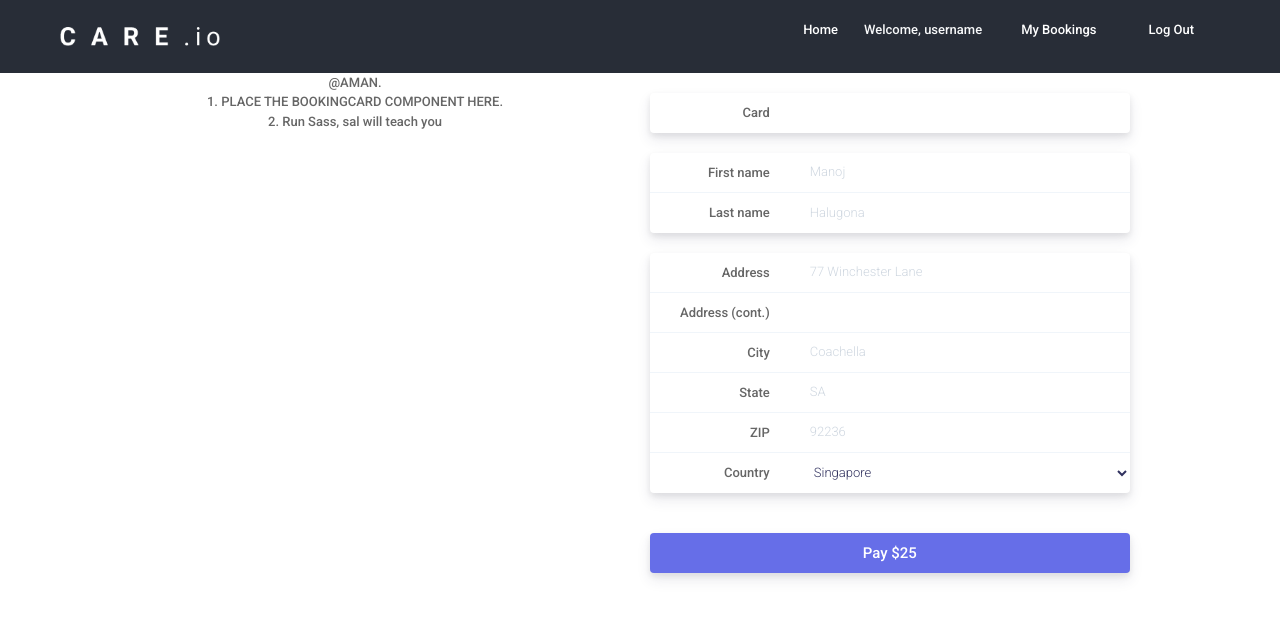
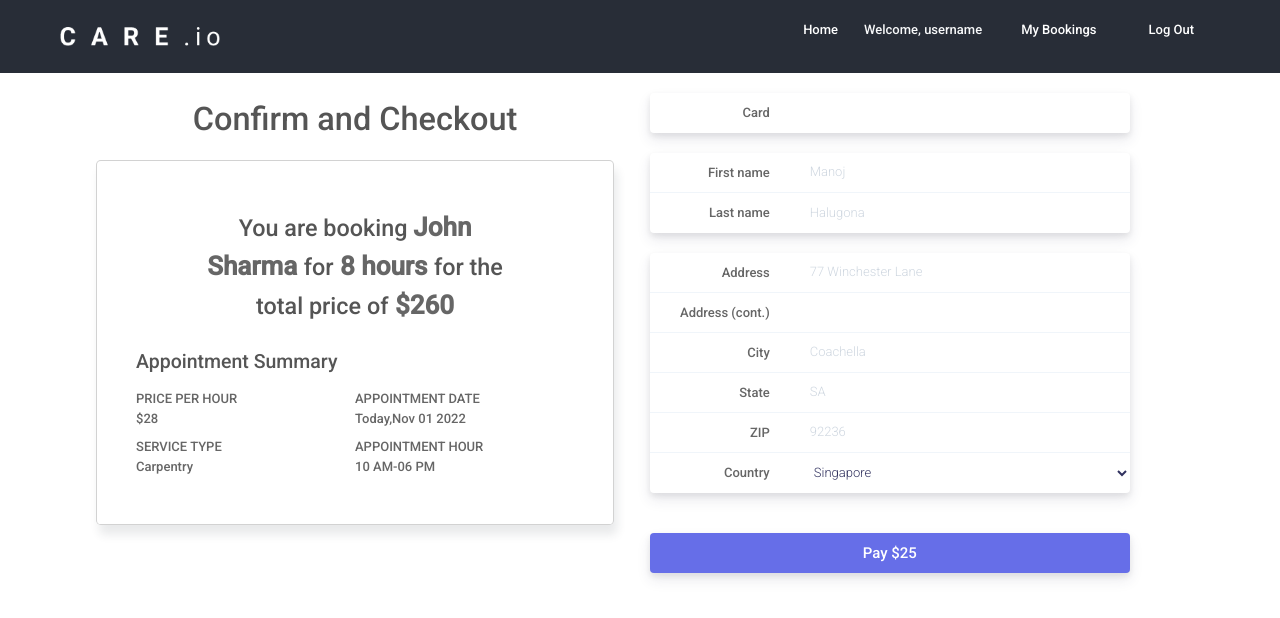
Before and after one commit to umarsalih/careio_react_frontend, a React (Create React App) app: page /checkout in a window 1280 px wide. Shown: the top 618 px of the page. Built offline with nearby package versions, Linux system fonts and the light colour scheme; the HTML template or start-up script is replaced by a standard one.

Commit message:
added left checkout part

```diff
--- /dev/null
+++ b/src/components/checkout/CheckoutCard.jsx
@@ -0,0 +1,34 @@
+import React, {Fragment,} from 'react';
+
+const checkoutCard = () => {
+    return (
+
+        <Fragment>
+        <div class="booking-card col-sm-6">
+          <div class="card">
+            <div class="card-body">
+              <h5 class="status">Status: <span> Pending</span></h5>
+              <p class="bookingDetail">You are booking <strong> John <br/>Sharma </strong> for<strong> 8 hours </strong>for the <br/>total price of<strong> $260 </strong></p>
+              <div className='otherBookingDetails'>
+                  <div className='cellLeft'>PRICE PER HOUR <br/> $28</div>
+                  <div className='cellRight'>APPOINTMENT DATE <br/> Today,Nov 01 2022</div>
+
+              </div>
+              <div className='otherBookingDetails'>
+              <div className='cellLeft'>SERVICE TYPE <br/> Carpentry</div>
+              <div className='cellRight'>APPOINTMENT HOUR <br/> 10 AM-06 PM</div>
+
+              </div>
+              <div className='bookingCarButtons'>
+              <button type="button" class="btn mod-button">Edit</button>
+              <button type="button" class="btn mod-button">Cancel</button>
+              </div>
+            </div>
+          </div>
+        </div>
+        </Fragment>
+
+    );
+}
+
+export default checkoutCard ;
--- a/src/components/pages/Checkout.jsx
+++ b/src/components/pages/Checkout.jsx
@@ -1,7 +1,11 @@
 import React from 'react'
 import StripeDummy from '../checkout/StripeDummy';
-
+import checkoutCard from '../checkout/CheckoutCard';
+import { Fragment } from 'react';
 // https://blog.logrocket.com/integrating-stripe-react-stripe-js/
+// @AMAN.  <br/>
+ //1. PLACE THE BOOKINGCARD COMPONENT HERE. <br/>
+ //2. Run Sass, sal will teach you <br/>
 
 export default function Checkout() {
   return (
@@ -10,12 +14,31 @@ export default function Checkout() {
         <div className="row">
           <div className='col-md-6'>
 
-            @AMAN.  <br/>
-            1. PLACE THE BOOKINGCARD COMPONENT HERE. <br/>
-            2. Run Sass, sal will teach you <br/>
+            <Fragment>
+              <div className='checkoutLeft'>
+             <div className='heading'><p>Confirm and Checkout</p></div>
 
+            <div class="booking-card">
+            <div class="card">
+            <div class="card-body">
 
+            <p class="bookingDetailcheckout">You are booking <strong> John <br/>Sharma </strong> for<strong> 8 hours </strong>for the <br/>total price of<strong> $260 </strong></p>
+            <p className='summary'>Appointment Summary</p>
+            <div className='otherBookingDetails'>
+            <div className='cellLeft'>PRICE PER HOUR <br/> $28</div>
+            <div className='cellRight'>APPOINTMENT DATE <br/> Today,Nov 01 2022</div>
 
+            </div>
+            <div className='otherBookingDetails'>
+            <div className='cellLeft'>SERVICE TYPE <br/> Carpentry</div>
+            <div  className='cellRight'>APPOINTMENT HOUR <br/> 10 AM-06 PM</div>
+
+       </div>
+     </div>
+   </div>
+ </div>
+ </div>
+ </Fragment>
 
           </div>
           <div className='col-md-6'>
--- a/src/styles/care.css
+++ b/src/styles/care.css
@@ -145,6 +145,11 @@
   min-height: 50vh;
   align-items: center;
 }
+
+#CareIOMyBookings .bookingBanner__inner .container{
+  margin-bottom: 5%;
+}
+
 #CareIOMyBookings .bookingBanner__inner h1 {
   color: #fff;
   font-size: 2.5rem;
@@ -155,6 +160,45 @@
   font-size: 2.5rem;
   font-weight: 500;
 }
+
+#CareIOMyBookings .careio__body  .container .row{
+    margin-left:5%;
+    margin-right:5%;
+    margin-top: -14%;
+  }
+
+  #CareIOCheckout .container .row .col-md-6 .heading p{
+     text-align: center;
+     font-style: normal;
+     font-size: 2.5rem;
+
+  }
+
+  #CareIOCheckout .container .row .col-md-6 .checkoutLeft{
+
+    margin-top: 4%;
+
+
+  }
+  .booking-card .bookingDetailcheckout {
+    font-size: 1.8rem;
+    margin-top: 2%;
+    text-align: center;
+
+  }
+
+  .booking-card .bookingDetailcheckout strong {
+    font-size: 2rem;
+  }
+
+  .booking-card .summary {
+    margin-top: 5%;
+    font-size: 1.5rem;
+  }
+
+
+
+
 
 .navbar.careio-nav {
   display: flex;
@@ -394,7 +438,7 @@ p {
   min-width: 50%;
 }
 .booking-card .bookingCarButtons .mod-button {
-  background-color: #3C4F75 !important;
+  background-color: #5EAB91 ;
   color: #fff;
   padding: 8px 30px;
   margin: 20px 0px;
```
Also changed, not shown: src/components/mybookings/BookingCards.jsx (added, +132 -0 lines).
